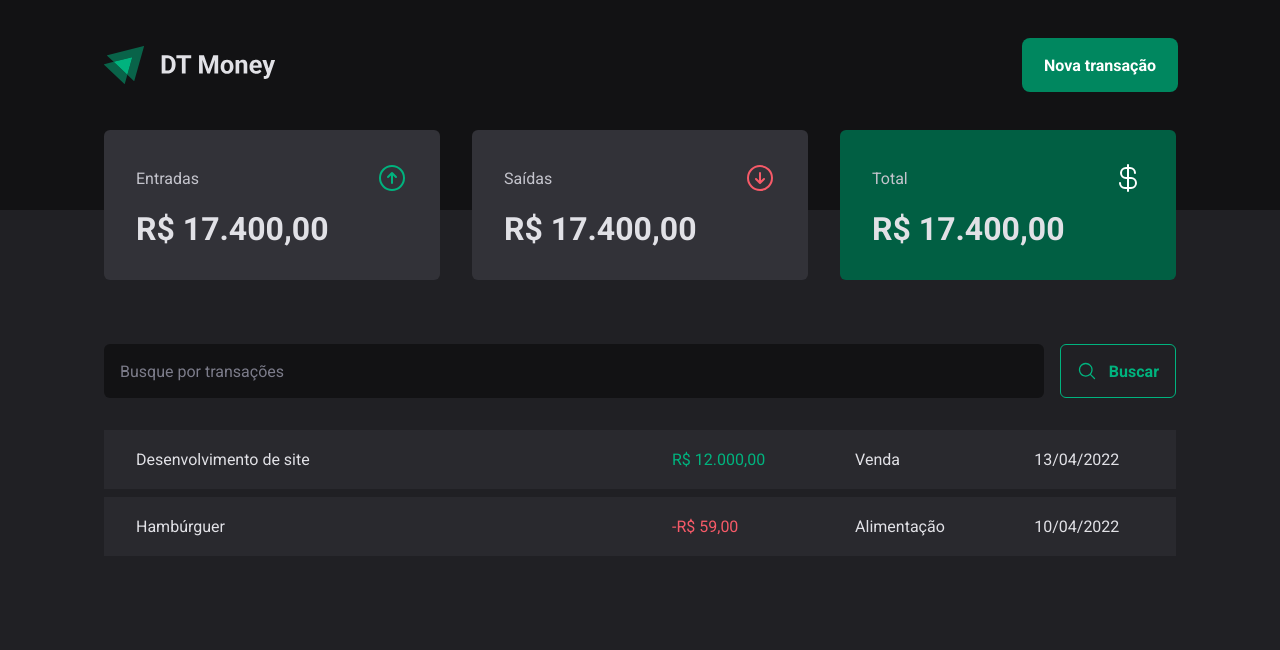
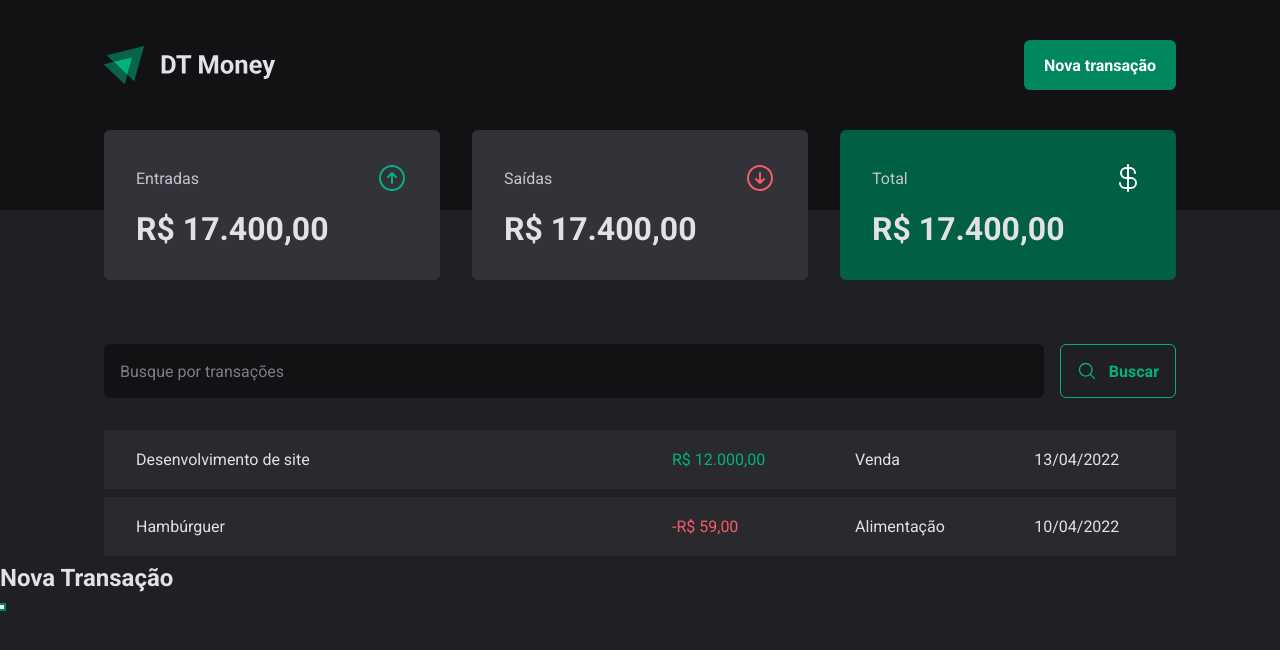
Before and after one commit to gustavobreack3257/dtMoney, a React (Vite) app: page / in a window 1280 px wide. Both pictures are taken after a click on the button "Nova transação". Shown: the top 650 px of the page. Built offline with nearby package versions, Linux system fonts and the light colour scheme.

Commit message:
feat: Visual structure - Creating an accessible modal

```diff
--- a/src/components/Header/index.tsx
+++ b/src/components/Header/index.tsx
@@ -1,12 +1,28 @@
 import * as S from "./styles";
 
 import LogoSVG from "../../assets/logo.svg";
+import * as Dialog from "@radix-ui/react-dialog";
 export function Header() {
   return (
     <S.HeaderContainer>
       <S.HeaderContent>
         <img src={LogoSVG} alt="" />
-        <S.NewTransactionButton>Nova transação</S.NewTransactionButton>
+
+        <Dialog.Root>
+          <Dialog.Trigger asChild>
+            <S.NewTransactionButton>Nova transação</S.NewTransactionButton>
+          </Dialog.Trigger>
+
+          <Dialog.Portal>
+            <Dialog.Overlay/>
+
+            <Dialog.Content>
+              <Dialog.Title>Nova Transação</Dialog.Title>
+
+              <Dialog.Close/>
+            </Dialog.Content>
+          </Dialog.Portal>
+        </Dialog.Root>
       </S.HeaderContent>
     </S.HeaderContainer>
   );
```
